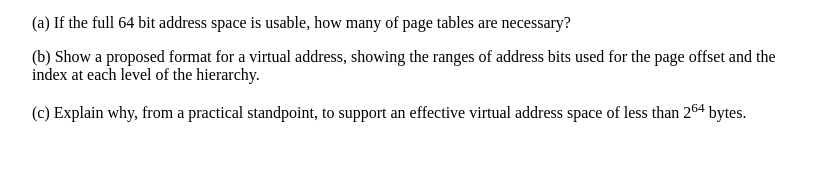
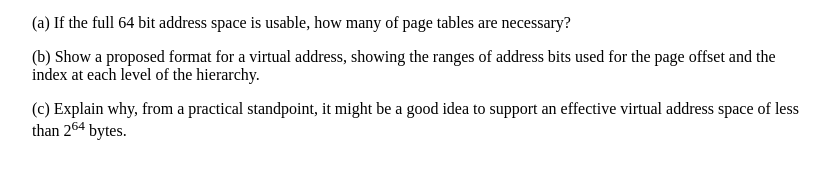
Before and after one commit to jhucsf/fall2020, a Jekyll site: the page built from resources/exam3review.md, in a window 1280 px wide. Shown: the part 1774-1943 px from the top of the page, without its empty margins (224-1055 px from the left). Built offline with Jekyll 4.4.1, drawn with Linux system fonts in a browser that asks for light colours.

Commit message:
phrasing fix

```diff
--- a/resources/exam3review.md
+++ b/resources/exam3review.md
@@ -75,4 +75,4 @@ D2) Say that you have a CPU with 64 bit virtual addresses and a 16K (2<sup>14</s
 
 (b) Show a proposed format for a virtual address, showing the ranges of address bits used for the page offset and the index at each level of the hierarchy.
 
-(c) Explain why, from a practical standpoint, to support an effective virtual address space of less than 2<sup>64</sup> bytes.
+(c) Explain why, from a practical standpoint, it might be a good idea to support an effective virtual address space of less than 2<sup>64</sup> bytes.
```
